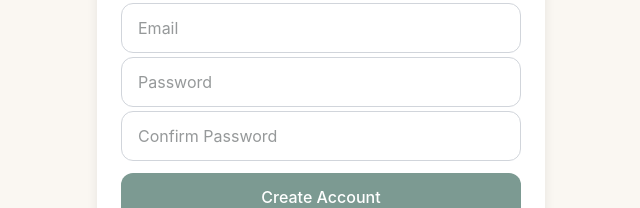
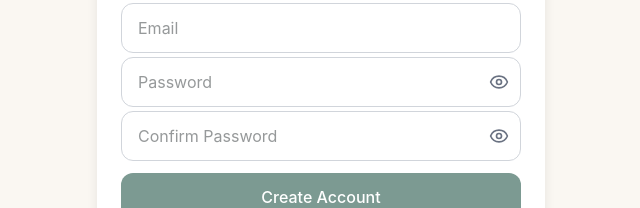
Before and after one commit to theefrank/bridge-app, a React (Vite) app: page /register in a window 1280 px wide. Shown: the part 341-549 px from the top of the page, without its empty margins (319-959 px from the left). Built offline with nearby package versions, Linux system fonts and the light colour scheme.

Commit message:
feat: add password visibility toggle to auth forms

```diff
--- a/src/routes/Login.jsx
+++ b/src/routes/Login.jsx
@@ -1,6 +1,7 @@
 import { useState } from "react";
 import { Link, useNavigate } from "react-router-dom";
 import { useAuth } from "../context/AuthContext";
+import { Eye, EyeOff } from "lucide-react";
 
 export default function Login() {
   const { login } = useAuth();
@@ -10,6 +11,8 @@
     email: "",
     password: "",
   });
+  const [showPassword, setShowPassword] = useState(false);
+  const [showConfirmPassword, setShowConfirmPassword] = useState(false);
 
   const [errors, setErrors] = useState({});
 
@@ -86,8 +89,9 @@
             </p>
           )}
 
+          <div className="relative mb-1">
            <input
-            type="password"
+           type={showPassword ? "text" : "password"}
            placeholder="Password"
            value={formData.password}
            onChange={(e) =>
@@ -96,14 +100,19 @@
            password: e.target.value,
            })
            }
-            className={`bridge-input mb-1 ${
-              errors.password
-                ? "border-red-500"
-                : ""
+           className={`bridge-input pr-12 ${
+           errors.password ? "border-red-500" : ""
            }`}
            />
 
-
+           <button
+           type="button"
+           onClick={() => setShowPassword(!showPassword)}
+           className="absolute right-3 top-1/2 -translate-y-1/2 text-gray-500"
+           >
+           {showPassword ? <EyeOff size={20} /> : <Eye size={20} />}
+           </button>
+          </div>
 
           {errors.password && (
             <p className="text-red-500 text-sm mb-4">
--- a/src/routes/Register.jsx
+++ b/src/routes/Register.jsx
@@ -1,6 +1,7 @@
 import { useState } from "react";
 import { Link, useNavigate } from "react-router-dom";
 import { useAuth } from "../context/AuthContext";
+import { Eye, EyeOff } from "lucide-react";
 
 export default function Register() {
   const navigate = useNavigate();
@@ -12,6 +13,8 @@
     password: "",
     confirmPassword: "",
   });
+  const [showPassword, setShowPassword] = useState(false);
+  const [showConfirmPassword, setShowConfirmPassword] = useState(false);
 
   const [errors, setErrors] = useState({});
 
@@ -122,8 +125,9 @@
             </p>
           )}
 
+          <div className="relative mb-1">
             <input
-            type="password"
+            type={showPassword ? "text" : "password"}
             placeholder="Password"
             value={formData.password}
             onChange={(e) =>
@@ -132,10 +136,19 @@
             password: e.target.value,
             })
             }
-            className={`bridge-input mb-1 ${
+            className={`bridge-input pr-12 ${
             errors.password ? "border-red-500" : ""
             }`}
             />
+
+            <button
+            type="button"
+            onClick={() => setShowPassword(!showPassword)}
+            className="absolute right-3 top-1/2 -translate-y-1/2 text-gray-500"
+            >
+            {showPassword ? <EyeOff size={20} /> : <Eye size={20} />}
+            </button>
+          </div>
 
           {errors.password && (
             <p className="text-red-500 text-sm mb-4">
@@ -143,8 +156,9 @@
             </p>
           )}
 
+        <div className="relative mb-1">
           <input
-            type="password"
+          type={showConfirmPassword ? "text" : "password"}
           placeholder="Confirm Password"
           value={formData.confirmPassword}
           onChange={(e) =>
@@ -153,12 +167,29 @@
           confirmPassword: e.target.value,
           })
           }
-            className={`bridge-input mb-1 ${
+          className={`bridge-input pr-12 ${
           errors.confirmPassword
           ? "border-red-500"
           : ""
           }`}
          />
+
+         <button
+         type="button"
+         onClick={() =>
+         setShowConfirmPassword(
+         !showConfirmPassword
+         )
+         }
+         className="absolute right-3 top-1/2 -translate-y-1/2 text-gray-500"
+         >
+         {showConfirmPassword ? (
+         <EyeOff size={20} />
+         ) : (
+         <Eye size={20} />
+         )}
+         </button>
+        </div>
 
           {errors.confirmPassword && (
             <p className="text-red-500 text-sm mb-4">
```
Lines whose indentation alone changed are shown as unchanged.
